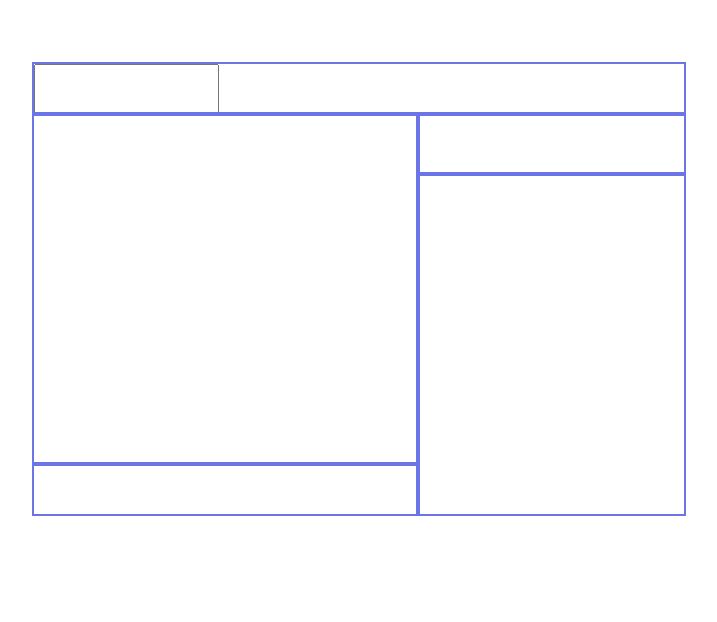
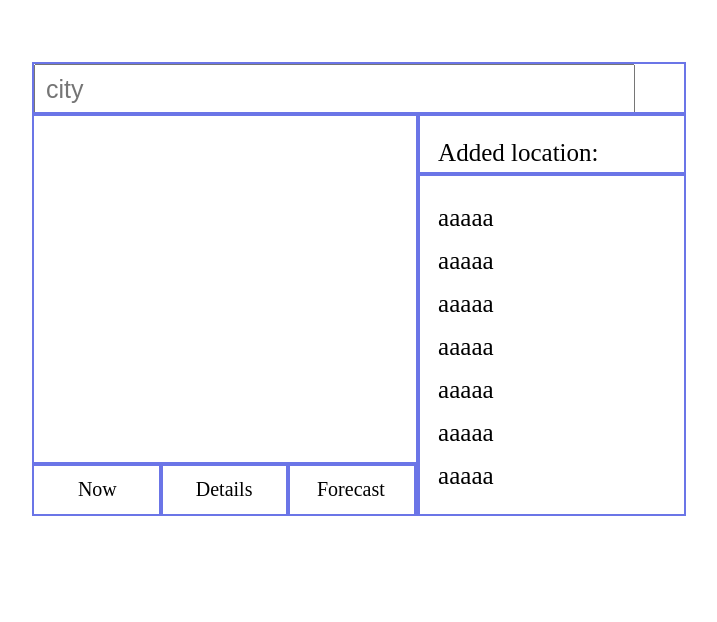
Before and after one commit to fedas25/weather_API, a plain HTML site: page index.html in a window 1280 px wide. Shown: the whole page, without its empty margins (281-998 px from the left). Drawn offline with Linux system fonts and the light colour scheme.

Commit message:
let's go slowly

```diff
--- a/index.html
+++ b/index.html
@@ -13,18 +13,35 @@
 
     <div class="main">
         <div class="input_form">
-            <input type="text">
+            <input type="text" placeholder="city">
         </div>
 
         <div class="data">
             <div class="left_group">
                 <div class="weather_information"></div>
-                <div class="menu"></div>
+                <div class="menu">
+                    <div class="menu_item">Now</div>
+                    <div class="menu_item">Details</div>
+                    <div class="menu_item">Forecast</div>
+                </div>
             </div>
 
             <div class="right_group">
-                <div class="form_add_location"></div>
-                <div class="location"></div>
+                <div class="form_add_location">
+                    Added location:
+                </div>
+                <div class="location">
+                    <p>aaaaa</p>
+                    <p>aaaaa</p>
+                    <p>aaaaa</p>
+                    <p>aaaaa</p>
+                    <p>aaaaa</p>
+                    <p>aaaaa</p>
+                    <p>aaaaa</p>
+                    <p>aaaaa</p>
+                    <p>aaaaa</p>
+                    <p>aaaaa</p>
+                </div>
             </div>
         </div>
 
--- a/style.css
+++ b/style.css
@@ -4,6 +4,7 @@
 
 div {
     outline: 2px solid rgb(107, 117, 231);
+    /* box-sizing: border-box; */
 }
 
 .main {
@@ -18,6 +19,12 @@ div {
     height: 50px;
     width: 100%;
     display: flex;
+}
+
+.main > .input_form > input {
+    width: 90%;
+    font-size: 25px;
+    padding-left: 10px;
 }
 
 .main > .data {
@@ -44,14 +51,46 @@ div {
 .left_group > .menu {
     height: 50px;
     width: 100%;
+    display: flex;
+}
+
+.left_group > .menu > .menu_item {
+    width: 33%;
+    height: 100%;
+    display: flex;
+    justify-content: center;
+    align-items: center;
+    font-size: 20px;
 }
 
 .right_group > .form_add_location {
     height: 60px;
     width: 100%;
+    box-sizing: border-box;   /* мнда */
+    padding: 25px 0px 0px 20px;
+    font-size: 25px;
 }
 
 .right_group > .location {
     height: 340px;
     width: 100%;
+    padding: 15px 0px 20px 20px;
+    box-sizing: border-box;
+    overflow-y: scroll;
+    overflow-x: hidden;
 }
+
+.right_group > .location::-webkit-scrollbar {
+    width: 10px;
+}
+
+.right_group > .location::-webkit-scrollbar-thumb {
+    background-color: rgb(107, 117, 231);
+}
+
+p {
+    margin-top: 15px;
+    font-size: 25px;
+}
+
+/* w%100 сделать отдельный класс */
```
